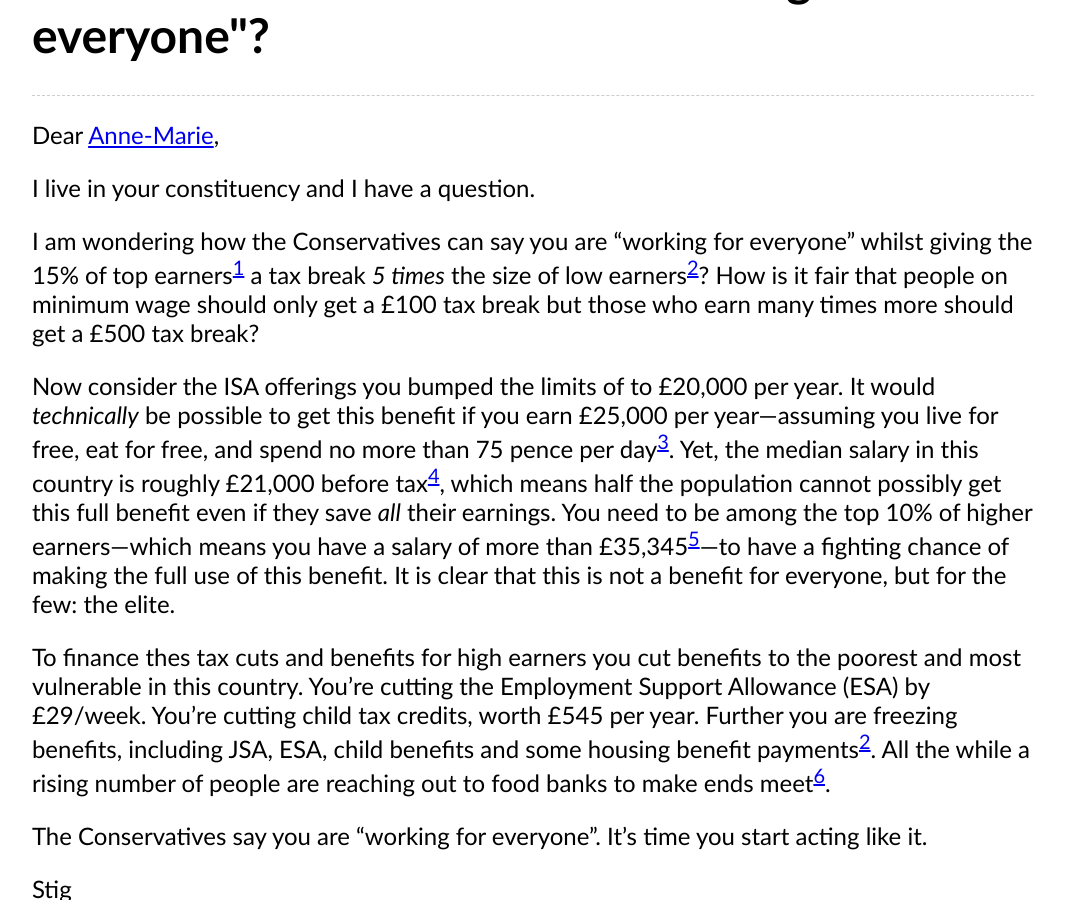
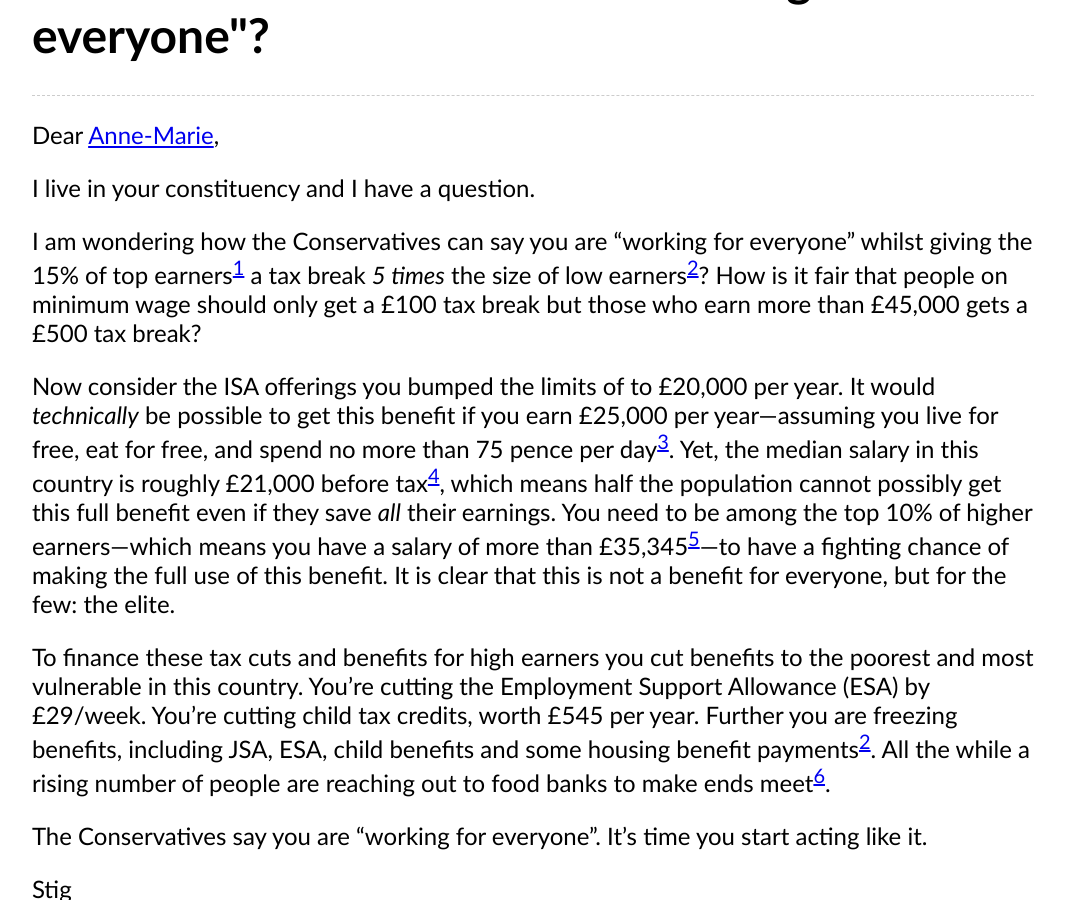
Before and after one commit to stig/www.brautaset.org, a Jekyll site: the page built from _posts/2017-05-20-open-letter-to-anne-marie-mp.md, in a window 1280 px wide and 900 px high, scrolled down 300 px. Shown: the whole window, without its empty margins (107-1172 px from the left). Built offline with Jekyll 4.4.1, drawn with Linux system fonts in a browser that asks for light colours.

Commit message:
Fixes after proofreading by wife...

```diff
--- a/_posts/2017-05-20-open-letter-to-anne-marie-mp.md
+++ b/_posts/2017-05-20-open-letter-to-anne-marie-mp.md
@@ -12,8 +12,8 @@ I live in your constituency and I have a question.
 I am wondering how the Conservatives can say you are "working for
 everyone" whilst giving the 15% of top earners<sup><a id="fnr.1" class="footref" href="#fn.1">1</a></sup> a tax break *5
 times* the size of low earners<sup><a id="fnr.2" class="footref" href="#fn.2">2</a></sup>? How is it fair that people on
-minimum wage should only get a £100 tax break but those who earn many
-times more should get a £500 tax break?
+minimum wage should only get a £100 tax break but those who earn more
+than £45,000 gets a £500 tax break?
 
 Now consider the ISA offerings you bumped the limits of to £20,000 per
 year. It would *technically* be possible to get this benefit if you earn
@@ -27,7 +27,7 @@ earners&#x2014;which means you have a salary of more than
 this benefit. It is clear that this is not a benefit for everyone, but
 for the few: the elite.
 
-To finance thes tax cuts and benefits for high earners you cut
+To finance these tax cuts and benefits for high earners you cut
 benefits to the poorest and most vulnerable in this country. You're
 cutting the Employment Support Allowance (ESA) by £29/week. You're
 cutting child tax credits, worth £545 per year. Further you are
```
Also changed, not shown: _org/2017-05-20-open-letter-to-anne-marie-mp.org (+4 -3 lines).
